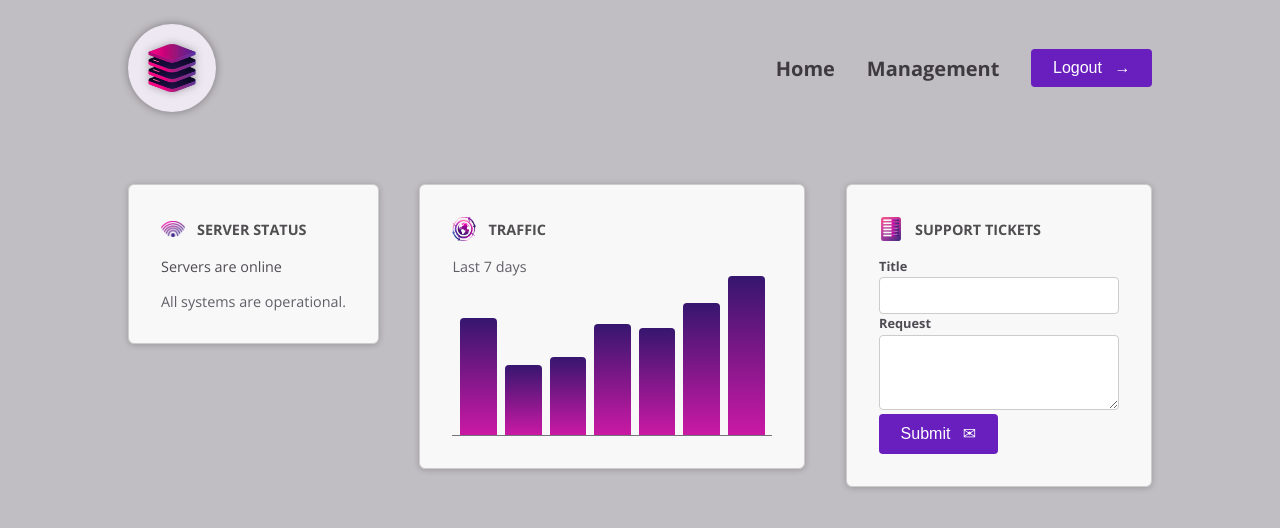
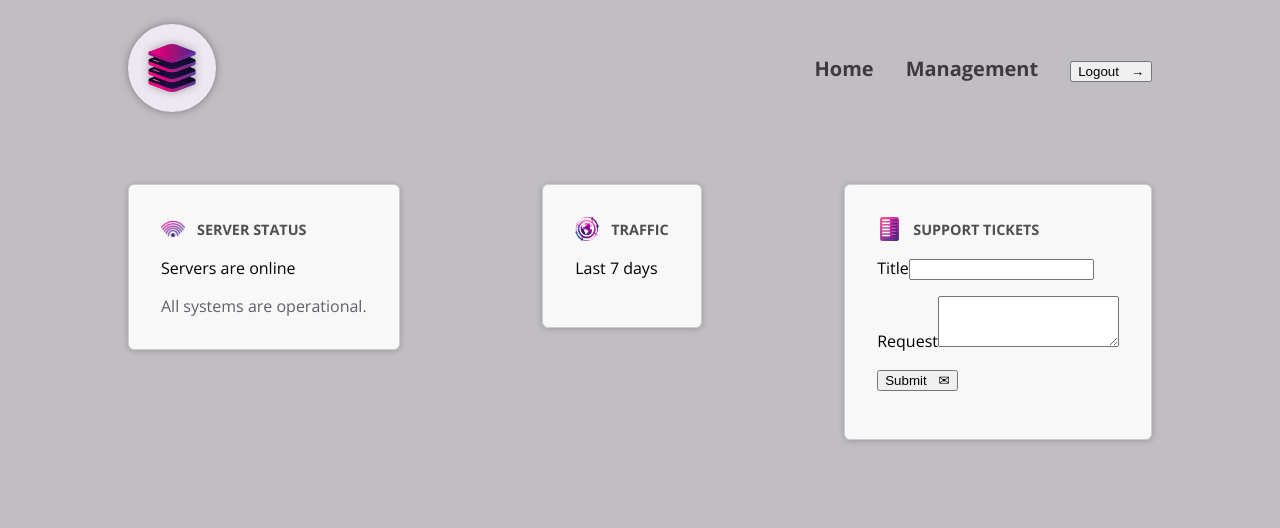
Before and after one commit to Oleg-ru/ng-maximilian-tickets-app, an Angular app: page / in a window 1280 px wide. Shown: the top 528 px of the page. Built offline with nearby package versions, Linux system fonts and the light colour scheme.

Commit message:
feature: moved css styles to styles css

```diff
--- a/src/styles.css
+++ b/src/styles.css
@@ -32,196 +32,3 @@ main {
     flex-direction: row;
   }
 }
-
-#traffic {
-  display: block;
-  width: 15rem;
-}
-
-p {
-  margin: 0 0 1rem 0;
-  font-size: 0.9rem;
-  color: #4f4b53;
-}
-
-#chart {
-  height: 10rem;
-  display: flex;
-  align-items: flex-end;
-  gap: 0.5rem;
-  padding: 0 0.5rem;
-  border-bottom: 1px solid #76737a;
-}
-
-#chart div {
-  flex: 1;
-  background: linear-gradient(to bottom, #36166f, #ca19a4);
-  border-top-left-radius: 4px;
-  border-top-right-radius: 4px;
-}
-
-@media (min-width: 768px) {
-  #traffic {
-    width: 20rem;
-  }
-}
-
-#status {
-  display: block;
-  width: 15rem;
-}
-
-.status p:first-of-type {
-  font-weight: bold;
-  animation: pulse 2s infinite;
-  margin: 0 0 0.5rem 0;
-  font-size: 1.15rem;
-}
-
-.status-online p:first-of-type {
-  color: #6a3cb0;
-}
-
-.status-offline p:first-of-type {
-  color: #b22084;
-}
-
-.status-unknown p:first-of-type {
-  color: grey;
-}
-
-p:last-of-type {
-  margin: 0;
-  color: #625e67;
-}
-
-@keyframes pulse {
-  0% {
-    opacity: 1;
-  }
-  50% {
-    opacity: 0.5;
-  }
-  100% {
-    opacity: 1;
-  }
-}
-
-.dashboard-item {
-  display: block;
-  padding: 1rem;
-  border: 1px solid #ccc;
-  border-radius: 6px;
-  background-color: #f8f8f8;
-  box-shadow: 0 1px 6px 0 rgba(0, 0, 0, 0.2);
-}
-
-.dashboard-item header {
-  display: flex;
-  padding: 0;
-  gap: 0.75rem;
-  align-items: center;
-  margin-bottom: 1rem;
-}
-
-.dashboard-item header img {
-  width: 1.5rem;
-  height: 1.5rem;
-  object-fit: contain;
-}
-
-h2 {
-  margin: 0;
-  font-size: 0.9rem;
-  text-transform: uppercase;
-  color: #504e50;
-}
-
-@media (min-width: 768px) {
-  .dashboard-item {
-    padding: 2rem;
-  }
-}
-
-button {
-  display: inline-block;
-  padding: 0.65rem 1.35rem;
-  border-radius: 0.25rem;
-  font-size: 1rem;
-  text-align: center;
-  cursor: pointer;
-  background-color: #691ebe;
-  color: white;
-  border: none;
-}
-
-button:hover {
-  background-color: #551b98;
-}
-
-.icon {
-  display: inline-block;
-  margin-left: 0.5rem;
-  transition: transform 0.2s ease-in-out;
-}
-
-button:hover .icon {
-  transform: translateX(4px);
-}
-
-#tickets {
-  display: flex;
-  flex-direction: column;
-  gap: 1.5rem;
-}
-
-#tickets ul {
-  list-style: none;
-  margin: 0;
-  padding: 0;
-  width: 15rem;
-}
-
-#tickets li {
-  margin: 0.5rem 0;
-}
-
-#tickets p {
-  margin: 0;
-  color: #4f4b53;
-}
-
-#tickets h2 {
-  margin: 0;
-  font-size: 1.1rem;
-  color: #38343c;
-}
-
-#new-ticket {
-  width: 15rem;
-}
-
-@media (min-width: 768px) {
-  #tickets {
-    flex-direction: row;
-  }
-}
-
-#new-ticket label {
-  display: block;
-  font-size: 0.8rem;
-  font-weight: bold;
-  margin-bottom: 0.15rem;
-  color: #4f4b53;
-}
-
-#new-ticket input,
-#new-ticket textarea {
-  width: 100%;
-  padding: 0.5rem;
-  border: 1px solid #ccc;
-  border-radius: 4px;
-  font: inherit;
-  font-size: 0.9rem;
-  color: #4f4b53;
-}
```
